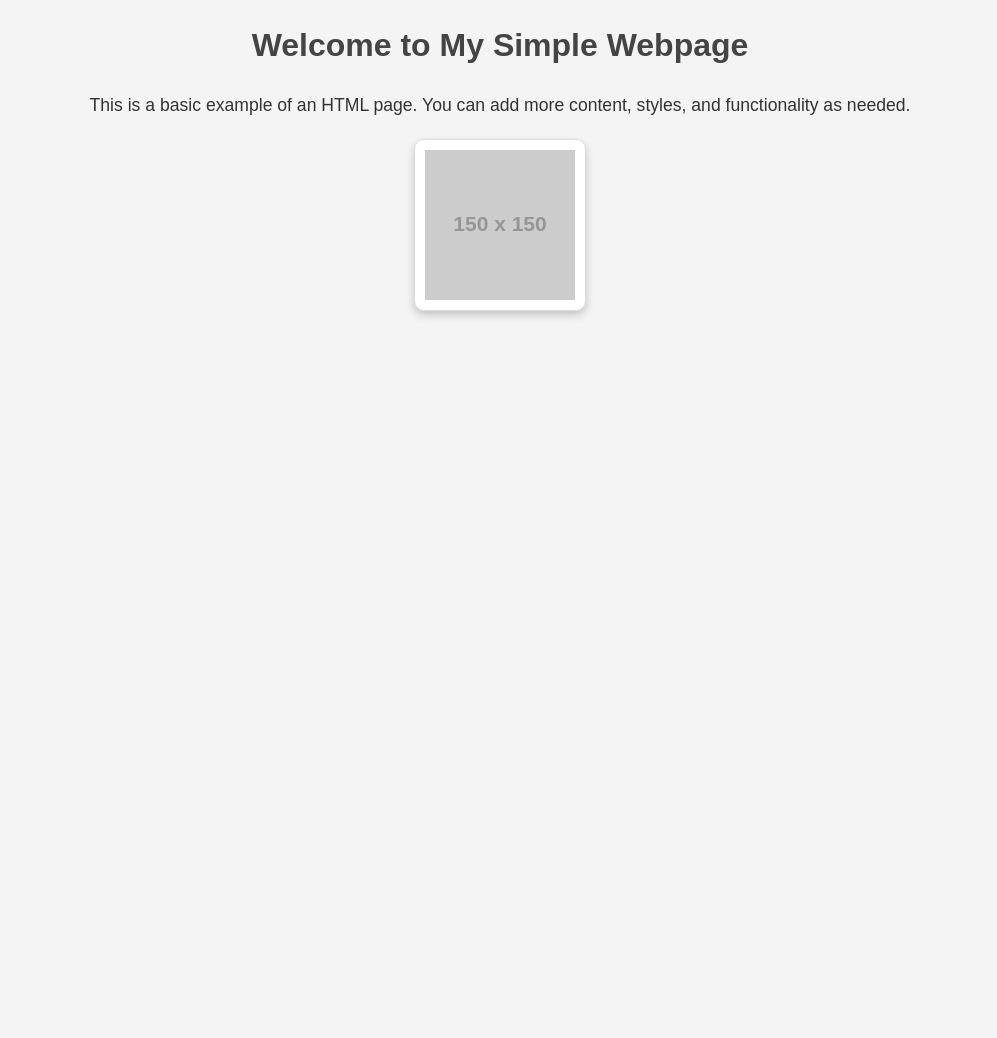
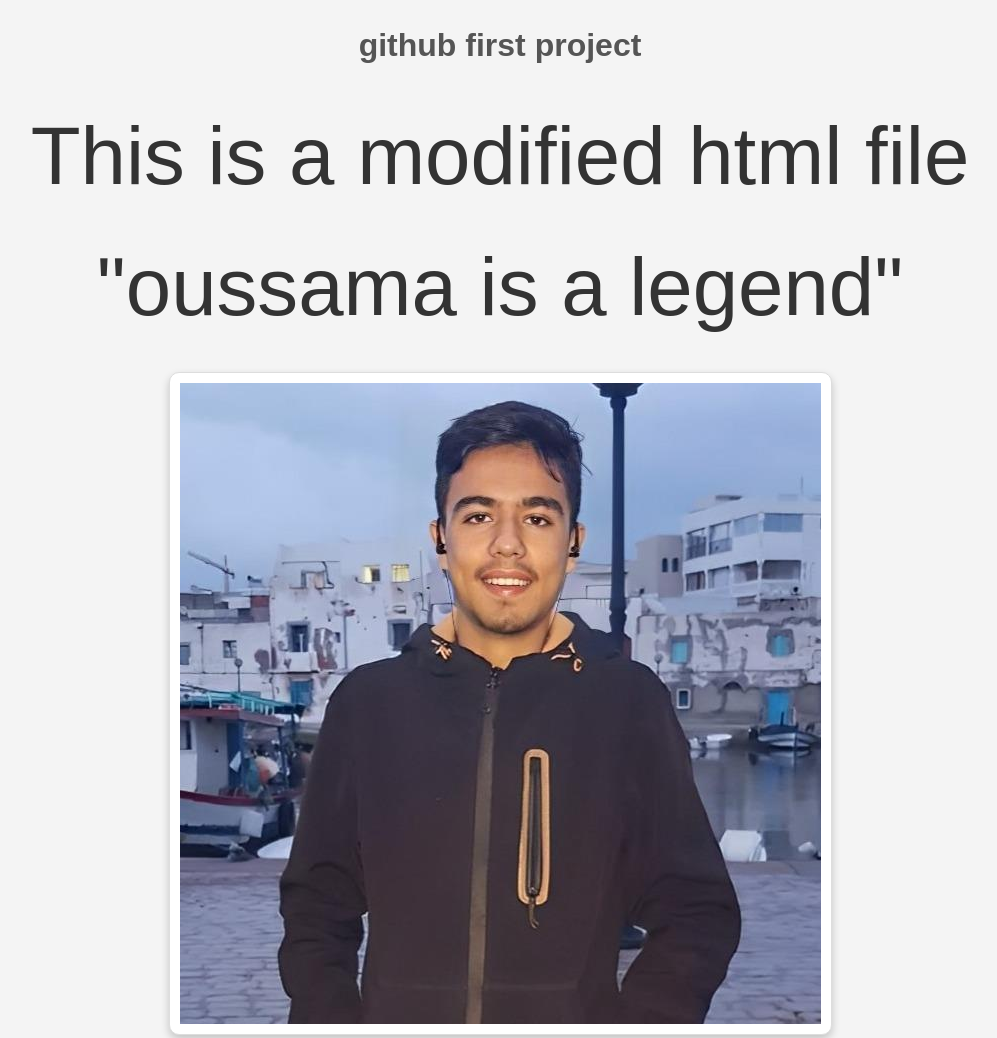
Before and after one commit to Zmitrioussama/first_project, a plain HTML site: page index.html in a window 1280 px wide. Shown: the top 1038 px of the page, without its empty margins (140-1137 px from the left). Before the commit the page ends 800 px from the top, so only its background shows below. Drawn offline with Linux system fonts and the light colour scheme; placeholder pictures from the web are drawn by us.

Commit message:
updated styles and added new content

```diff
--- a/html.html
+++ b/index.html
@@ -7,8 +7,8 @@
 <link rel="stylesheet" href="styles.css">
 </head>
 <body>
-    <h1>Welcome to My Simple Webpage</h1>
-    <p>This is a basic example of an HTML page. You can add more content, styles, and functionality as needed.</p>
-    <img src="https://via.placeholder.com/150" alt="Placeholder Image">
+    <h1>github first project</h1>
+    <p>This is a modified html file "oussama is a legend"</p>
+    <img src=oussama.jpg alt="Placeholder Image">
 </body>
 </html>
--- a/styles.css
+++ b/styles.css
@@ -18,14 +18,14 @@ body {
 
 /* Style the heading */
 h1 {
-    color: #444;
+    color: #555;
     margin-bottom: 20px;
     text-align: center;
 }
 
 /* Style the paragraph */
 p {
-    font-size: 1.1em;
+    font-size: 5.1em;
     margin-bottom: 20px;
     text-align: center;
 }
```
Also changed, not shown: oussama.jpg (added).
